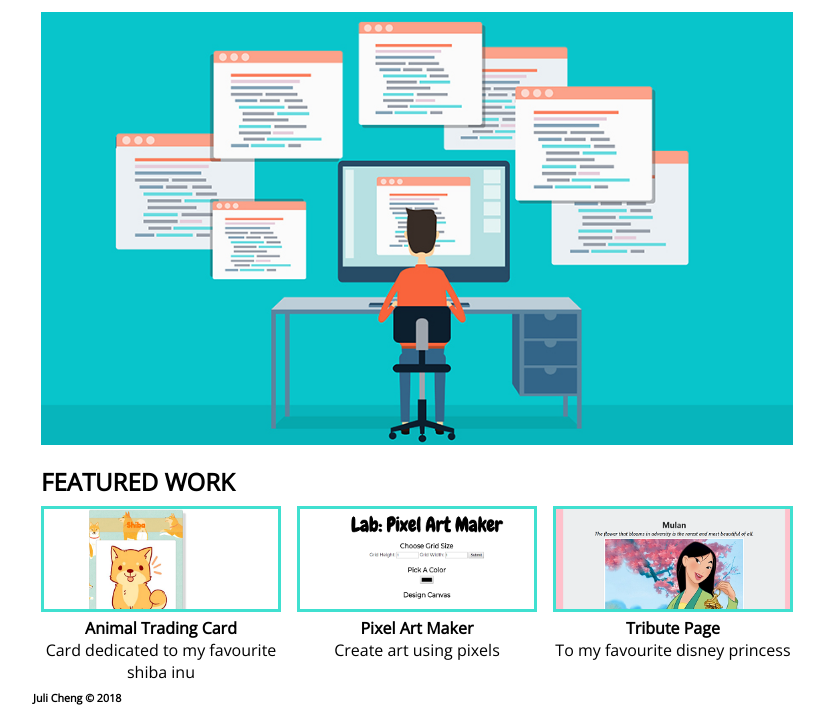
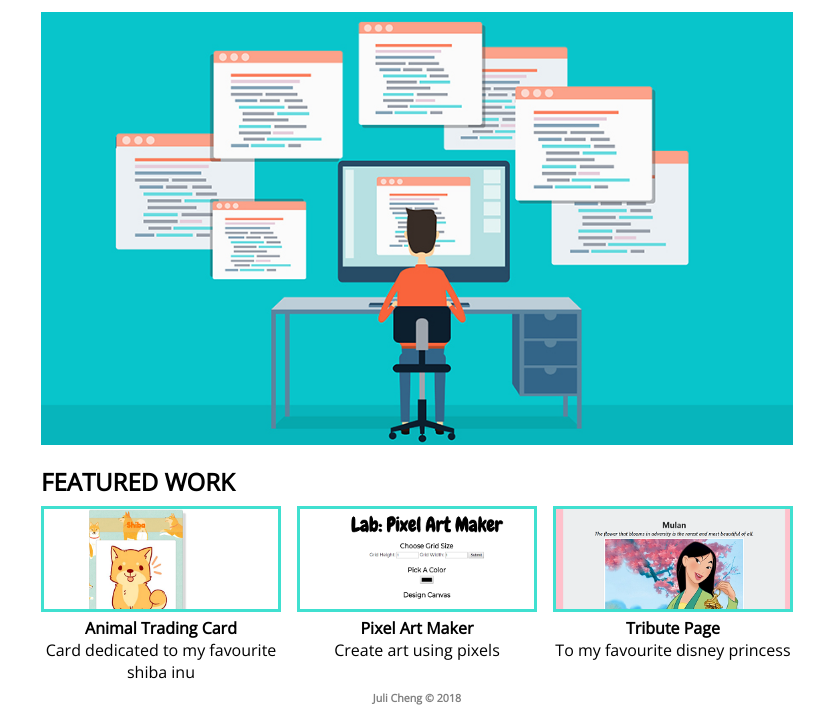
Before and after one commit to julicheng/build-a-portfolio-site, a plain HTML site: page index.html in a window 1280 px wide. Shown: the part 128-843 px from the top of the page, without its empty margins (223-1048 px from the left). Drawn offline with nearby package versions, Linux system fonts and the light colour scheme.

Commit message:
add styling to footer

```diff
--- a/styles.css
+++ b/styles.css
@@ -80,6 +80,12 @@ h2 {
     border: 3px solid turquoise;
 }
 
+/* footer */
+footer {
+    width: 100%;
+    text-align: center;
+    color: gray;
+}
 
 @media screen and (max-width: 820px) {
     .logo img {
```
